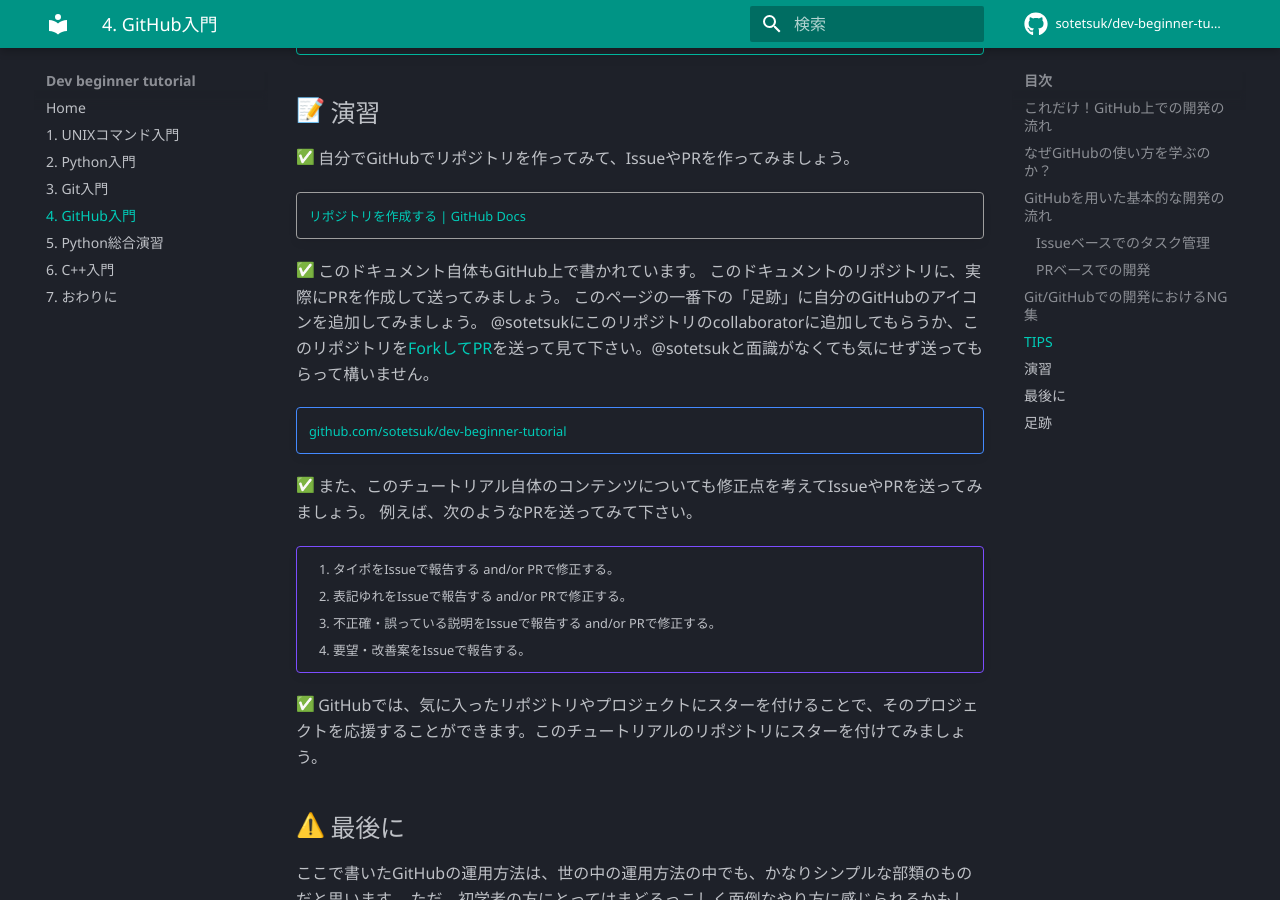
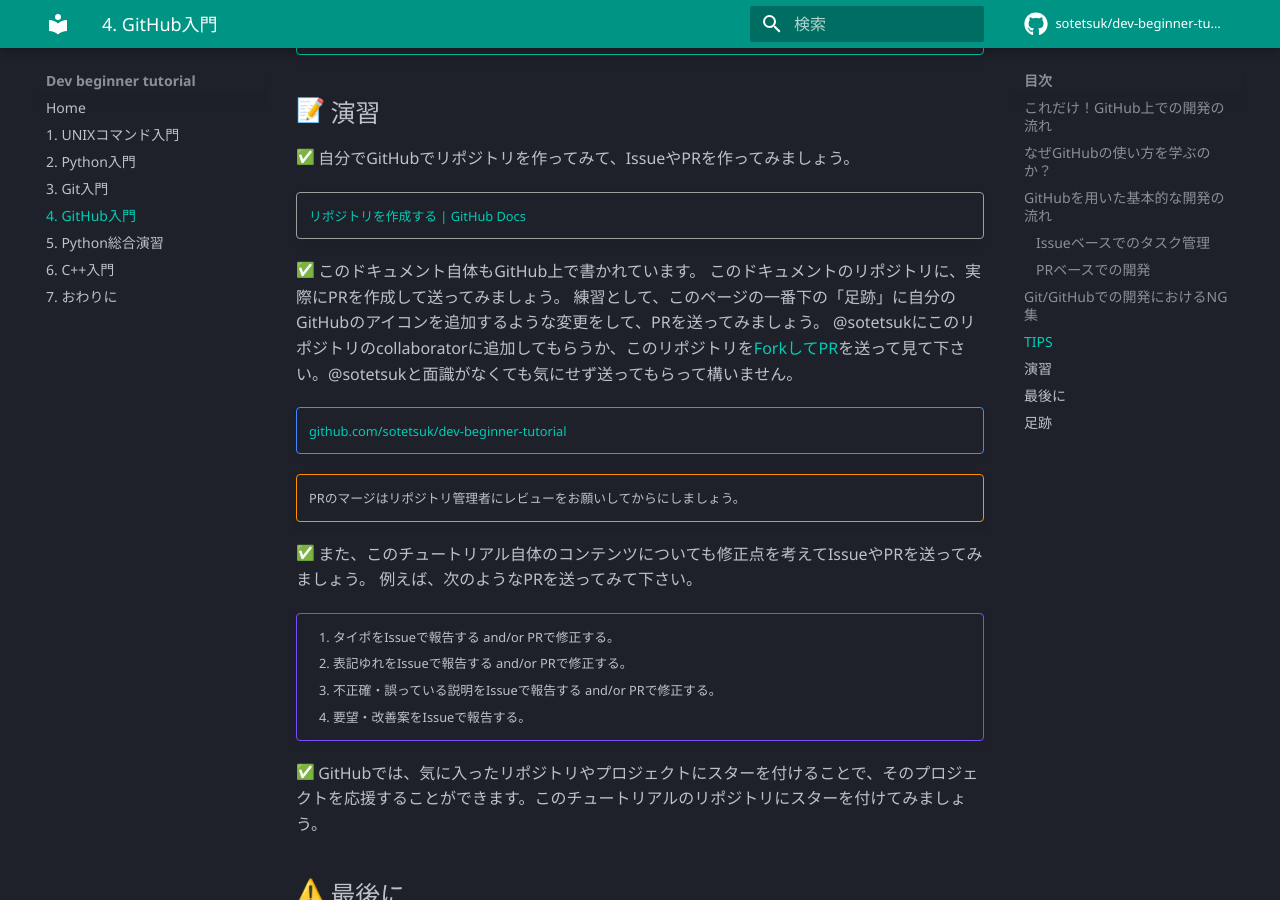
Before and after one commit to sotetsuk/dev-beginner-tutorial, an MkDocs documentation site: the page built from docs/github.md, in a window 1280 px wide and 900 px high, scrolled down 6708 px. Built offline with MkDocs 1.6.1 and Material for MkDocs 9.7.7, drawn with Linux system fonts in a browser that asks for light colours; emoji names are drawn with the system emoji font; comment, search, counter and statistics services are not loaded.

Commit message:
PRのマージはレビューしてもらってから (#93)

```diff
--- a/docs/github.md
+++ b/docs/github.md
@@ -236,12 +236,16 @@
 
 :white_check_mark: このドキュメント自体もGitHub上で書かれています。
 このドキュメントのリポジトリに、実際にPRを作成して送ってみましょう。
-このページの一番下の「足跡」に自分のGitHubのアイコンを追加してみましょう。
+練習として、このページの一番下の「足跡」に自分のGitHubのアイコンを追加するような変更をして、PRを送ってみましょう。
 @sotetsukにこのリポジトリのcollaboratorに追加してもらうか、このリポジトリを[ForkしてPR](https://docs.github.com/ja/free-pro-team@latest/github/collaborating-with-issues-and-pull-requests/creating-a-pull-request-from-a-fork)を送って見て下さい。@sotetsukと面識がなくても気にせず送ってもらって構いません。
 
 !!! important ""
 
     [github.com/sotetsuk/dev-beginner-tutorial](https://github.com/sotetsuk/dev-beginner-tutorial)
+
+!!! warning ""
+
+	PRのマージはリポジトリ管理者にレビューをお願いしてからにしましょう。
 
 :white_check_mark: また、このチュートリアル自体のコンテンツについても修正点を考えてIssueやPRを送ってみましょう。
 例えば、次のようなPRを送ってみて下さい。
```
